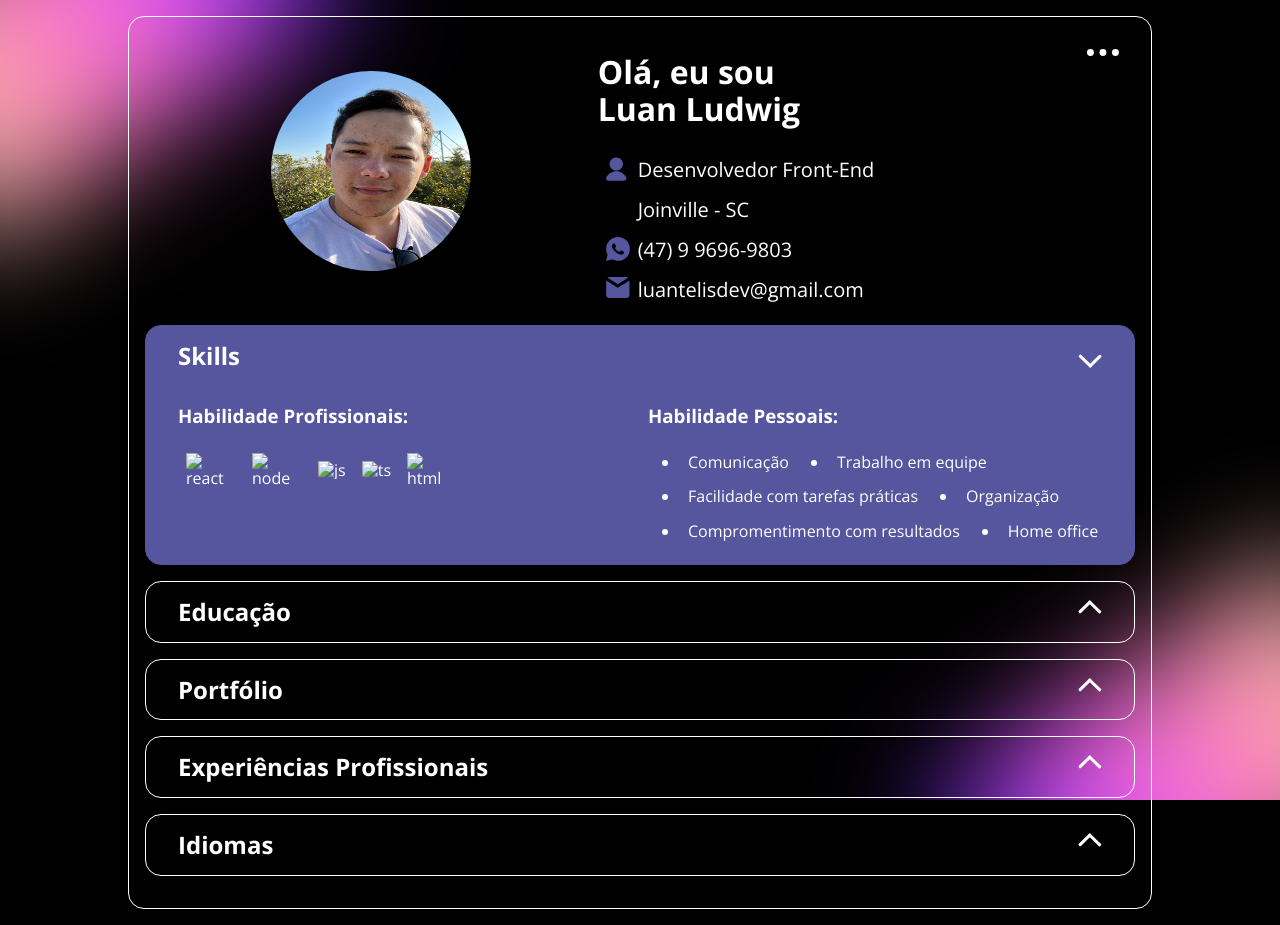
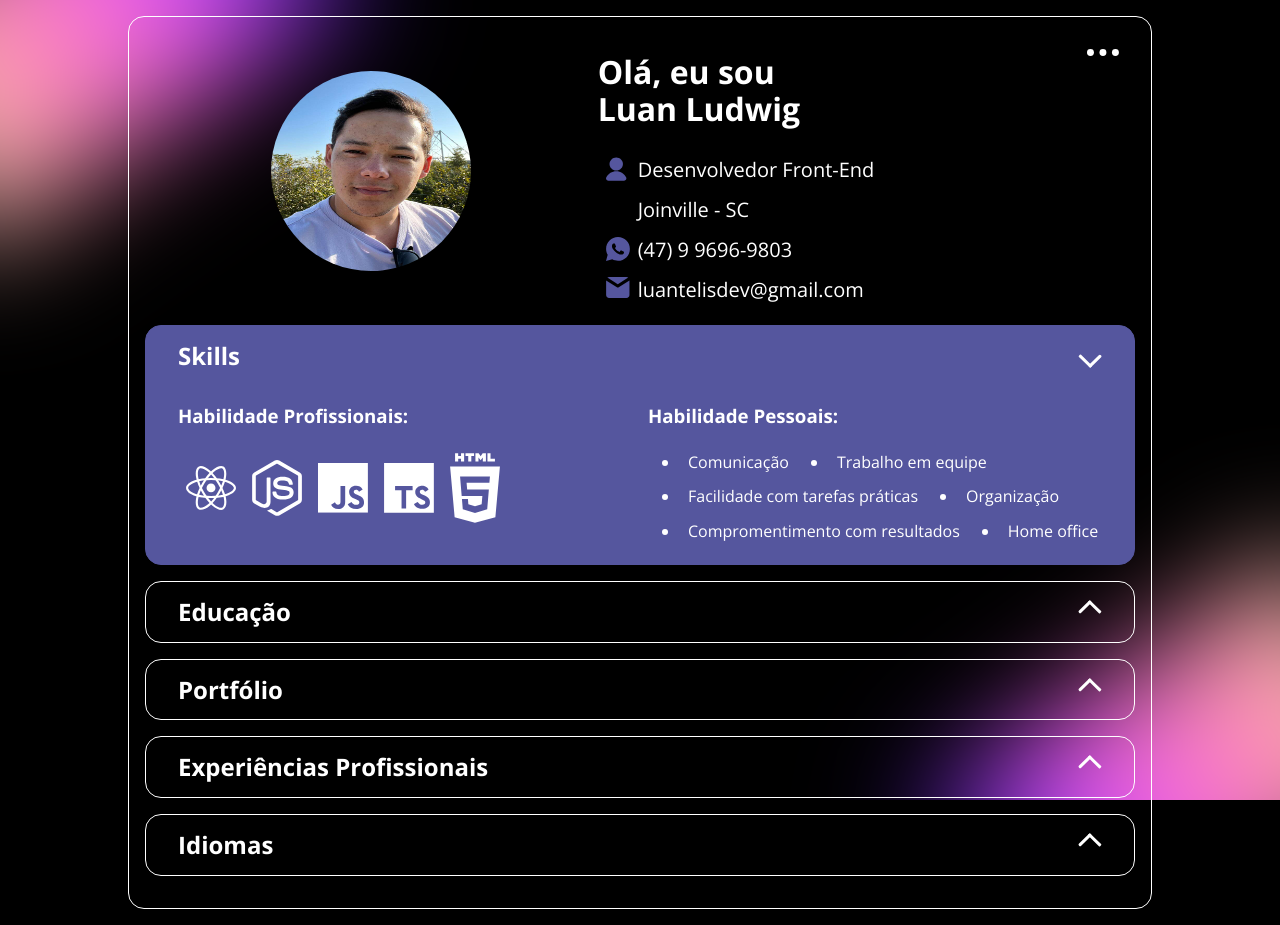
Before and after one commit to LuanLudwig/Portfolio, a website: page index.html in a window 1280 px wide. Drawn offline with nearby package versions, Linux system fonts and the light colour scheme; the site is published under a folder, as on GitHub Pages, so addresses that start at the root find nothing; files whose address does not match are found by name; a web font is replaced by a local one.

Commit message:
Alteracao index

```diff
--- a/index.html
+++ b/index.html
@@ -27,7 +27,7 @@
     <link rel="preconnect" href="https://fonts.gstatic.com" crossorigin>
     <link href="https://fonts.googleapis.com/css2?family=Protest+Riot&display=swap" rel="stylesheet">
     <!-- JS -->
-    <script src="/assets/js/acordeon.js" defer></script>
+    <script src="assets/js/acordeon.js" defer></script>
 </head>
 <body>
     <main class="main">
@@ -61,19 +61,19 @@
                         <h3>Habilidade Profissionais:</h3>
                         <ul>
                             <li>
-                                <img src="/assets/img/icons/languages/react.svg" alt="react" title="react">
+                                <img src="assets/img/icons/languages/react.svg" alt="react" title="react">
                             </li>
                             <li>
-                                <img src="/assets/img/icons/languages/node.svg" alt="node" title="node">
+                                <img src="assets/img/icons/languages/node.svg" alt="node" title="node">
                             </li>
                             <li>
-                                <img src="/assets/img/icons/languages/js.svg" alt="js" title="js">
+                                <img src="assets/img/icons/languages/js.svg" alt="js" title="js">
                             </li>
                             <li>
-                                <img src="/assets/img/icons/languages/ts.svg" alt="ts" title="ts">
+                                <img src="assets/img/icons/languages/ts.svg" alt="ts" title="ts">
                             </li>
                             <li>
-                                <img src="/assets/img/icons/languages/html.svg" alt="html" title="html">
+                                <img src="assets/img/icons/languages/html.svg" alt="html" title="html">
                             </li>
                         </ul>
                     </section>
```
